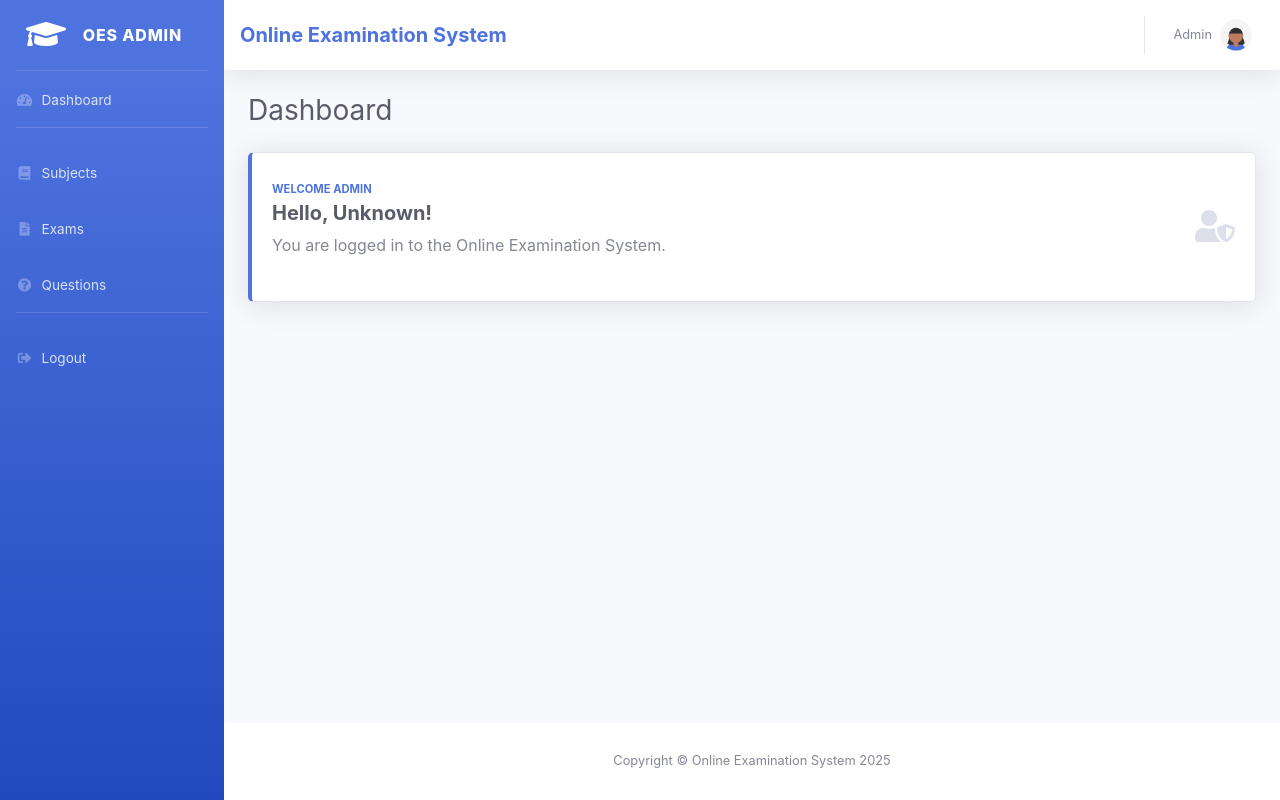
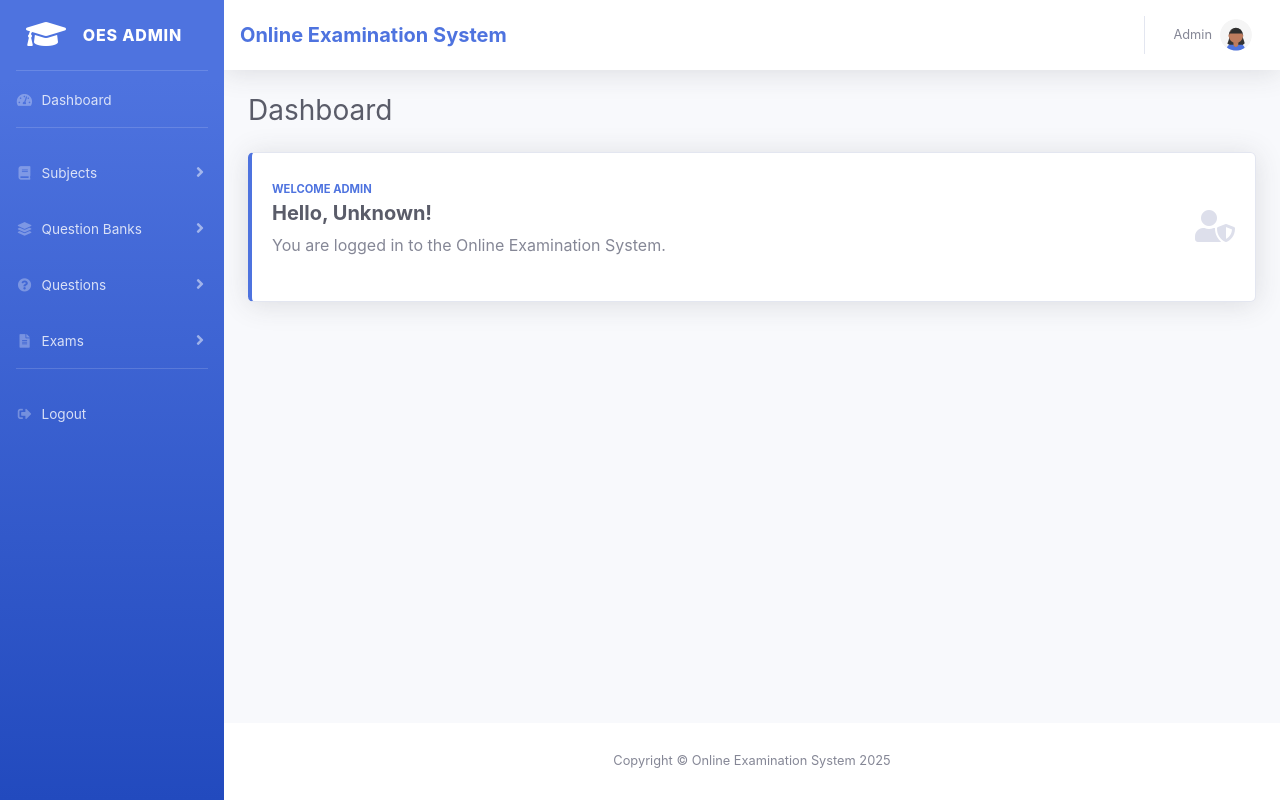
Before and after one commit to VirtusStack/online-examination-system, a PHP site: page /online-examination-system/templates/common/index.php in a window 1280 px wide. Run offline with PHP 8.4, Linux system fonts and the light colour scheme.

Commit message:
Update sidebar.php

```diff
--- a/templates/include/sidebar.php
+++ b/templates/include/sidebar.php
@@ -2,11 +2,10 @@
 // templates/include/sidebar.php
 ?>
 
-<!-- Sidebar -->
 <ul class="navbar-nav bg-gradient-primary sidebar sidebar-dark accordion" id="accordionSidebar">
 
     <!-- Sidebar - Brand -->
-    <a class="sidebar-brand d-flex align-items-center justify-content-center" href="admin.php?action=dashboard">
+    <a class="sidebar-brand d-flex align-items-center justify-content-center" href="<?= BASE_URL ?>/admin.php?action=dashboard">
         <div class="sidebar-brand-icon">
             <i class="fas fa-graduation-cap"></i>
         </div>
@@ -15,43 +14,80 @@
 
     <hr class="sidebar-divider my-0">
 
-    <!-- Dashboard Link -->
+    <!-- Dashboard -->
     <li class="nav-item">
-        <a class="nav-link" href="admin.php?action=dashboard">
+        <a class="nav-link" href="<?= BASE_URL ?>/admin.php?action=dashboard">
             <i class="fas fa-fw fa-tachometer-alt"></i>
-            <span>Dashboard</span></a>
+            <span>Dashboard</span>
+        </a>
     </li>
 
     <hr class="sidebar-divider">
 
     <!-- Subjects -->
     <li class="nav-item">
-        <a class="nav-link" href="admin.php?action=manageSubjects">
+        <a class="nav-link collapsed" href="#" data-toggle="collapse" data-target="#collapseSubjects">
             <i class="fas fa-fw fa-book"></i>
-            <span>Subjects</span></a>
+            <span>Subjects</span>
+        </a>
+        <div id="collapseSubjects" class="collapse" data-parent="#accordionSidebar">
+            <div class="bg-white py-2 collapse-inner rounded">
+                <a class="collapse-item" href="<?= BASE_URL ?>/admin.php?action=manageSubjects">Manage Subjects</a>
+                <a class="collapse-item" href="<?= BASE_URL ?>/admin.php?action=newSubject">Add Subject</a>
+            </div>
+        </div>
+    </li>
+
+    <!-- Question Banks -->
+    <li class="nav-item">
+        <a class="nav-link collapsed" href="#" data-toggle="collapse" data-target="#collapseBanks">
+            <i class="fas fa-fw fa-layer-group"></i>
+            <span>Question Banks</span>
+        </a>
+        <div id="collapseBanks" class="collapse" data-parent="#accordionSidebar">
+            <div class="bg-white py-2 collapse-inner rounded">
+                <a class="collapse-item" href="<?= BASE_URL ?>/admin.php?action=manageBanks">Manage Banks</a>
+                <a class="collapse-item" href="<?= BASE_URL ?>/admin.php?action=newBank">Add Bank</a>
+            </div>
+        </div>
+    </li>
+
+    <!-- Questions -->
+    <li class="nav-item">
+        <a class="nav-link collapsed" href="#" data-toggle="collapse" data-target="#collapseQuestions">
+            <i class="fas fa-fw fa-question-circle"></i>
+            <span>Questions</span>
+        </a>
+        <div id="collapseQuestions" class="collapse" data-parent="#accordionSidebar">
+            <div class="bg-white py-2 collapse-inner rounded">
+                <a class="collapse-item" href="<?= BASE_URL ?>/admin.php?action=manageQuestions">Manage Questions</a>
+                <a class="collapse-item" href="<?= BASE_URL ?>/admin.php?action=newQuestion">Add Question</a>
+            </div>
+        </div>
     </li>
 
     <!-- Exams -->
     <li class="nav-item">
-        <a class="nav-link" href="admin.php?action=manageExams">
+        <a class="nav-link collapsed" href="#" data-toggle="collapse" data-target="#collapseExams">
             <i class="fas fa-fw fa-file-alt"></i>
-            <span>Exams</span></a>
-    </li>
-
-    <!-- Questions -->
-    <li class="nav-item">
-        <a class="nav-link" href="admin.php?action=manageQuestions">
-            <i class="fas fa-fw fa-question-circle"></i>
-            <span>Questions</span></a>
+            <span>Exams</span>
+        </a>
+        <div id="collapseExams" class="collapse" data-parent="#accordionSidebar">
+            <div class="bg-white py-2 collapse-inner rounded">
+                <a class="collapse-item" href="<?= BASE_URL ?>/admin.php?action=manageExams">Manage Exams</a>
+                <a class="collapse-item" href="<?= BASE_URL ?>/admin.php?action=newExam">Create Exam</a>
+            </div>
+        </div>
     </li>
 
     <hr class="sidebar-divider d-none d-md-block">
 
     <!-- Logout -->
     <li class="nav-item">
-        <a class="nav-link" href="admin.php?action=logout">
+        <a class="nav-link" href="<?= BASE_URL ?>/admin.php?action=logout">
             <i class="fas fa-fw fa-sign-out-alt"></i>
-            <span>Logout</span></a>
+            <span>Logout</span>
+        </a>
     </li>
 
 </ul>
```
